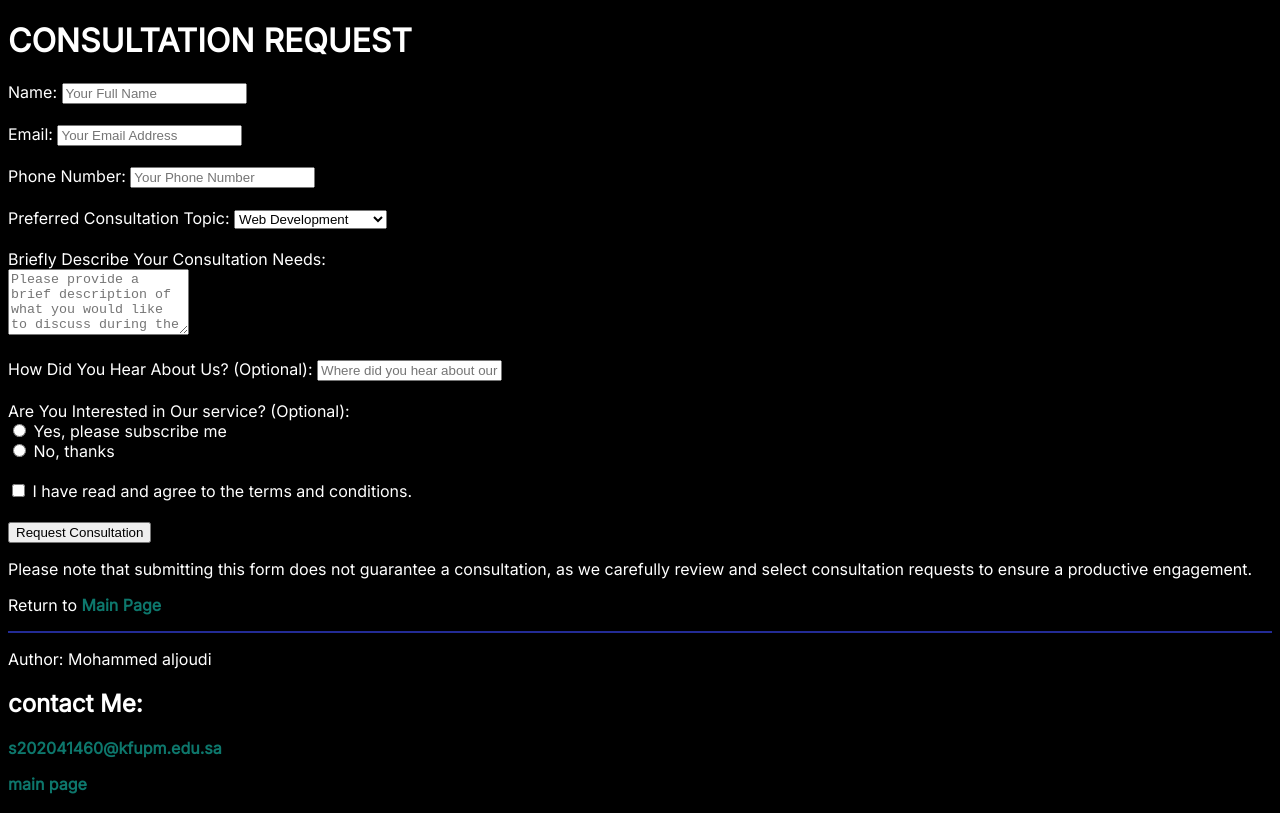
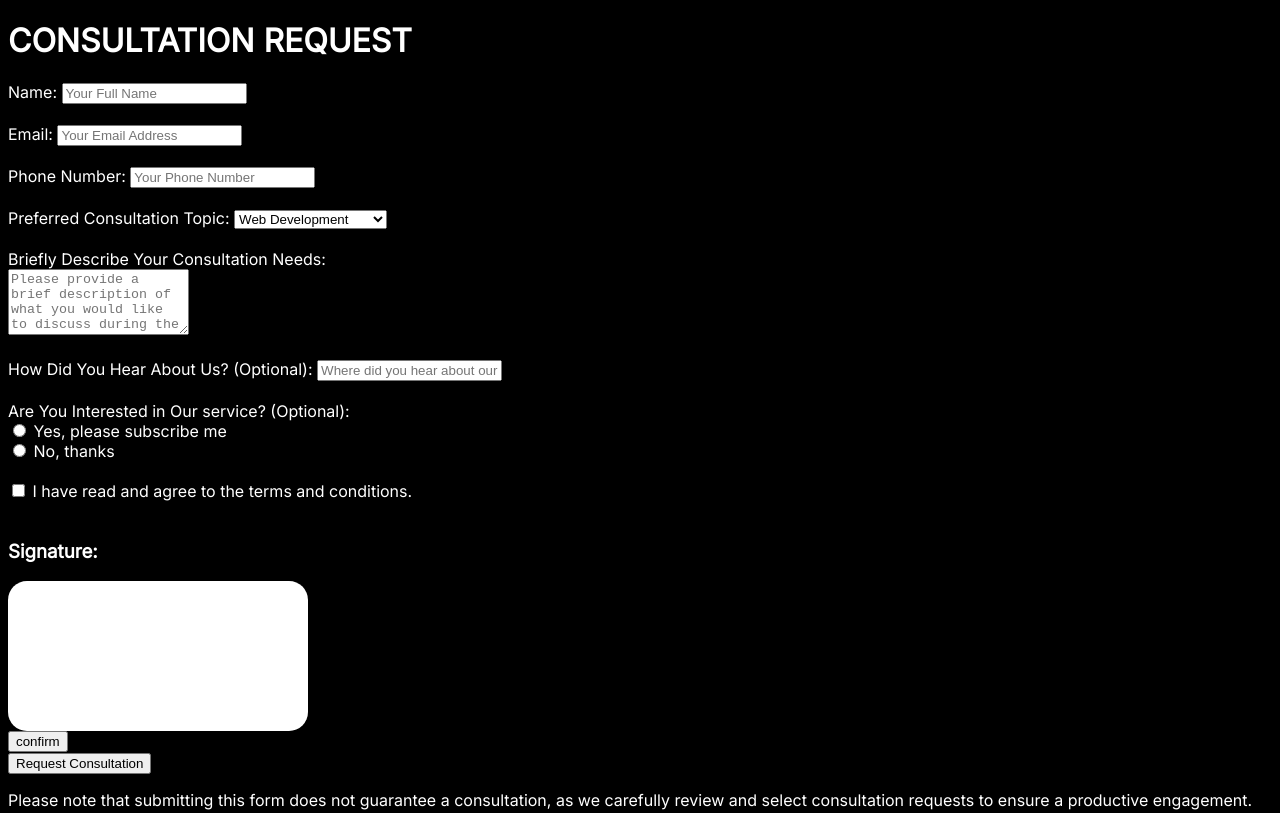
Before and after one commit to Liloiscracked/swe-363-231-3, a plain HTML site: page Form.html in a window 1280 px wide. Shown: the top 813 px of the page. Drawn offline with Linux system fonts and the light colour scheme.

Commit message:
JS 3 Excercise 2 Done

```diff
--- a/Form.html
+++ b/Form.html
@@ -48,8 +48,16 @@
             <input type="checkbox" name="terms" required>
             I have read and agree to the terms and conditions.
         </label><br><br>
+        <h3>Signature:</h3>
+        <canvas id = "sig">
+
+        </canvas>
+        <script src="logic.js"></script>
+
+        <button style="display: block;">confirm</button>
 
         <input type="submit" value="Request Consultation">
+
     </form>
     <article>
         <p>Please note that submitting this form does not guarantee a consultation, as we carefully review and select
--- a/darktheme.css
+++ b/darktheme.css
@@ -100,3 +100,8 @@ th {
 td {
   position: center;
 }
+canvas{
+  display: block;
+  background-color: white;
+  border-radius: 19px;
+}
--- /dev/null
+++ b/logic.js
@@ -0,0 +1,52 @@
+var square = document.getElementById("sig");
+var paper = square.getContext("2d");
+var pressedMouse = false;
+var x;
+var y;
+var colorLine ="black";
+var key = {C: 67};
+
+document.addEventListener("mousedown", startDrawing);
+document.addEventListener("mousemove", drawLine);
+document.addEventListener("mouseup", stopDrawing);
+document.addEventListener("keydown", clearCanvas);
+
+function startDrawing(eventvs01){
+	pressedMouse = true;
+	x = eventvs01.offsetX;
+	y = eventvs01.offsetY;
+}
+
+function drawLine(eventvs02) {
+	if (pressedMouse) {
+		document.getElementById("sig").style.cursor = "crosshair";
+		var xM = eventvs02.offsetX;
+		var yM = eventvs02.offsetY;
+		drawing_line(colorLine, x, y, xM, yM, paper);
+		x = xM;
+		y = yM;
+	}
+}
+
+function stopDrawing(eventvs03) {
+	pressedMouse = false;
+	document.getElementById("sig").style.cursor = "default";
+}
+
+function clearCanvas(whenPressKey) {
+	if (whenPressKey.keyCode == key.C) {
+		paper.clearRect(0, 0, square.width, square.height);
+	}
+}
+
+drawing_line("#FF6347", x-1, y, x, y, paper);
+
+function drawing_line(color, x_start, y_start, x_end, y_end, board){
+	board.beginPath();
+	board.strokeStyle = color;
+	board.lineWidth = 2;
+	board.moveTo(x_start,y_start);
+	board.lineTo(x_end,y_end);
+	board.stroke();
+	board.closePath();
+}
```
Also changed, not shown: 1 other file.
